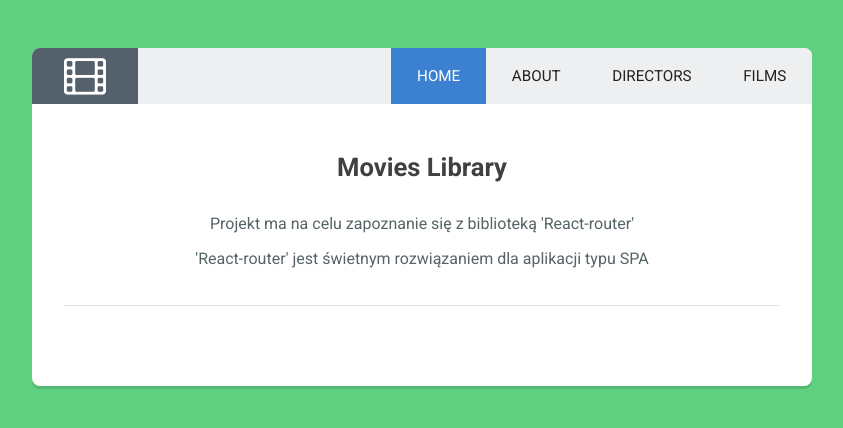
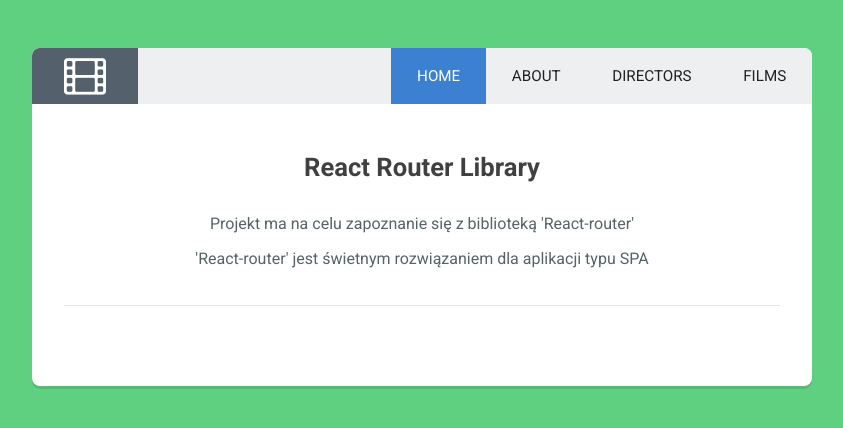
Before and after one commit to Mariusz89/React-Router, a React (Create React App) app in the folder my-app/: page / in a window 1280 px wide. Shown: the top 428 px of the page, without its empty margins (218-1061 px from the left). Built offline with nearby package versions, Linux system fonts and the light colour scheme.

Commit message:
Change <h2> in Home component. Add <NavLink> and <Route> in component Films

```diff
--- a/my-app/src/components/App.js
+++ b/my-app/src/components/App.js
@@ -5,9 +5,6 @@ import Home from './Home';
 import About from './About';
 import Directors from './Directors';
 import Films from './Films';
-import Thriller from './Films/Thriller';
-import Horror from './Films/Horror';
-import Sci_Fi from './Films/Sci_Fi';
 
 
 class App extends Component {
--- a/my-app/src/components/Films.js
+++ b/my-app/src/components/Films.js
@@ -1,16 +1,23 @@
 import React from "react";
-import { NavLink } from "react-router-dom";
+import { Route, NavLink } from 'react-router-dom';
+import Thriller from './Films/Thriller';
+import Horror from './Films/Horror';
+import Sci_Fi from './Films/Sci_Fi';
 
+//Component NavLink gives active links a default class of active.
 const Films = () => (
 	<div className="main-content films">
 		<div className="film-header group">
 			<h2>Films</h2>
 			<ul className="film-nav">
 				<li><NavLink to='/films/thriller'>Thriller</NavLink></li>
-				<li><NavLink to='/films/sci-fi'>Sci-Fi</NavLink></li>
+				<li><NavLink to='/films/sci_fi'>Sci-Fi</NavLink></li>
 				<li><NavLink to='/films/horror'>Horror</NavLink></li>
 			</ul>
 		</div>
+     	<Route exact path="/films/thriller" render={() => <Thriller />} />
+        <Route path="/films/sci_fi" render={() => <Sci_Fi />} />
+        <Route path="/films/horror" render={() => <Horror />} />
 	</div>
 );
 
--- a/my-app/src/components/Films/Horror.js
+++ b/my-app/src/components/Films/Horror.js
@@ -1,6 +1,7 @@
 import React from 'react';
+import { NavLink } from "react-router-dom";
 import Film from './film';
-import {HorrorFilm} from '../../data/films';
+import { HorrorFilm } from '../../data/films';
 
 const Horror = (props) => {
 	let films = HorrorFilm.map((horror) => {
--- a/my-app/src/components/Home.js
+++ b/my-app/src/components/Home.js
@@ -2,7 +2,7 @@ import React from 'react';
 
 const Home = () => (
 	<div className="main-content home">
-		<h2>Movies Library</h2>
+		<h2>React Router Library</h2>
 		<p>Projekt ma na celu zapoznanie się z biblioteką 'React-router'</p>
 		<p>'React-router' jest świetnym rozwiązaniem dla aplikacji typu SPA</p>
 		<hr />
```
